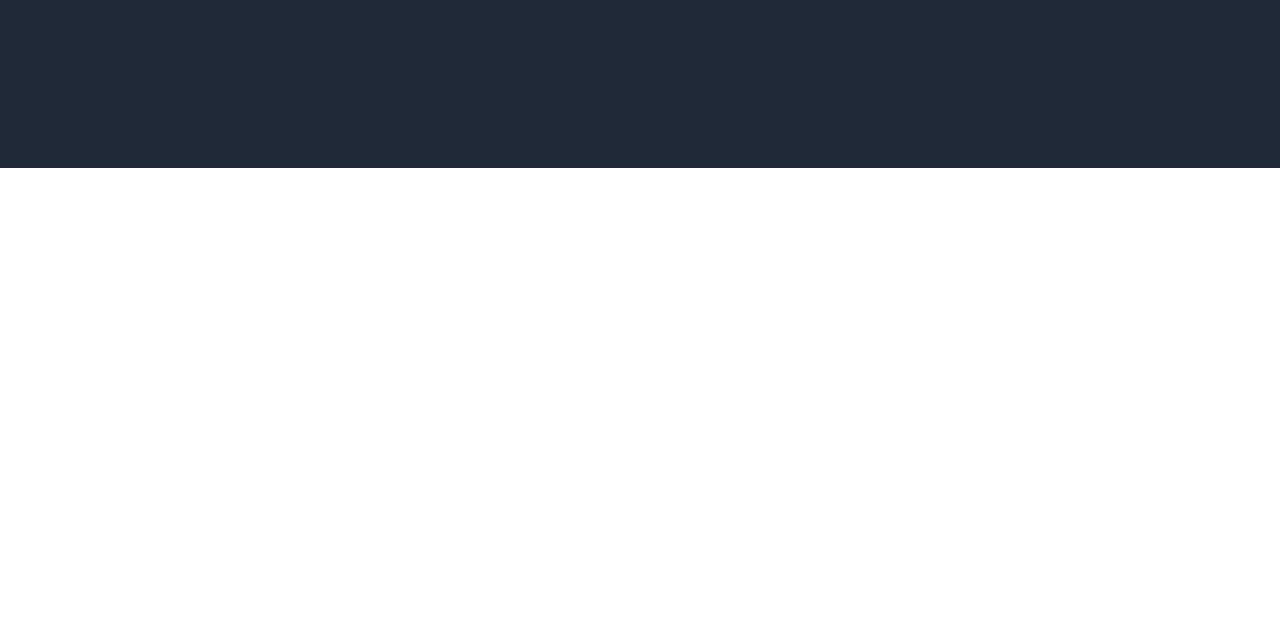
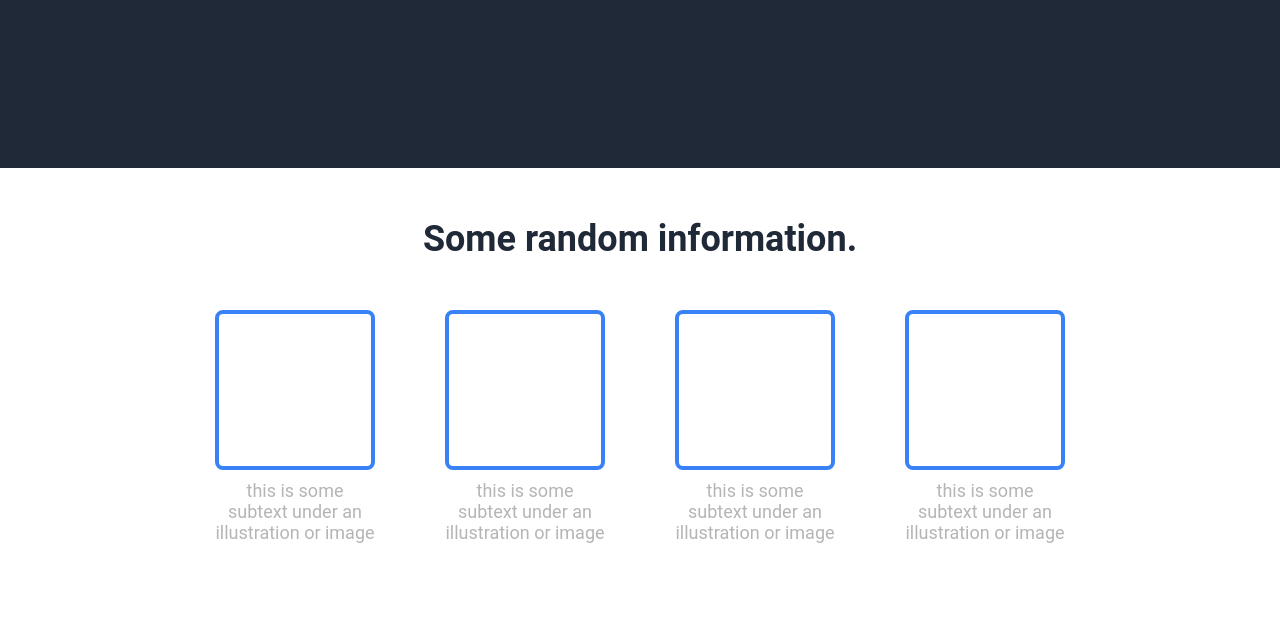
Before and after one commit to KennyLiang2302/landing-page, a plain HTML site: page index.html in a window 1280 px wide. Shown: the part 410-1053 px from the top of the page. Before the commit the page ends 800 px from the top, so only its background shows below. Drawn offline with Linux system fonts and the light colour scheme.

Commit message:
finish implementation of second section with boxes and text

```diff
--- a/index.html
+++ b/index.html
@@ -21,16 +21,40 @@
     </div>
     <div class="headcontent">
       <div class="info">
-        <div class="title">This website is awesome</div>
+        <div class="title head">This website is awesome</div>
         <div class="text">This website has some subtext that goes here under
           the main title. It's a smaller font and the color is lower contrast
         </div>
         <button class="signup">Sign Up</button>
       </div>
       <img
-        src="https://cdn2.picryl.com/photo/2021/02/26/old-dunkeld-house-engraving-original-cropped-wide-f8eb77-640.jpg">
+        src="https://cdn2.picryl.com/photo/2021/02/26/old-dunkeld-house-engraving-original-cropped-wide-f8eb77-640.jpg"
+        alt="old drawing of a town">
 
     </div>
+  </div>
+  <div class="section2">
+    <div class="title sub">Some random information.</div>
+    <div class="container">
+      <div class="item">
+        <button class="box"></button>
+        <div class="text">this is some subtext under an illustration or image</div>
+      </div>
+      <div class="item">
+        <button class="box"></button>
+        <div class="text">this is some subtext under an illustration or image</div>
+      </div>
+      <div class="item">
+        <button class="box"></button>
+        <div class="text">this is some subtext under an illustration or image</div>
+      </div>
+      <div class="item">
+        <button class="box"></button>
+        <div class="text">this is some subtext under an illustration or image</div>
+      </div>
+
+    </div>
+
   </div>
 
   <!-- <div class="info"></div>
--- a/style.css
+++ b/style.css
@@ -48,27 +48,60 @@ a,
   text-decoration: none;
 }
 
-.text {
+.headcontent .text {
   width: 450px;
   margin-bottom: 10px;
 }
 
-.title {
+.title.head {
   font-size: 48px;
   font-weight: bolder;
   color: #F9FAF8;
   width: 400px;
 }
 
-button {
+button.signup {
   padding: 8px 32px;
   border-radius: 8px;
   font-weight: 600;
   border: none;
-}
-
-button.signup {
   background: #3882F6;
   color: white;
 
 }
+
+.section2 {
+  background: white;
+  display: flex;
+  flex-direction: column;
+  text-align: center;
+
+}
+
+.title.sub {
+  font-size: 36px;
+  color: #1F2937;
+  font-weight: bolder;
+  margin: 0px;
+  padding: 50px 0px 50px 0px
+}
+
+.container {
+  display: flex;
+  justify-content: center;
+  gap: 70px;
+}
+
+.box {
+  background: white;
+  border-radius: 8px;
+  border: 4px solid #3882F6;
+  width: 160px;
+  height: 160px;
+  margin-bottom: 10px;
+}
+
+.item .text {
+  width: 160px;
+  margin-bottom: 100px;
+}
```
